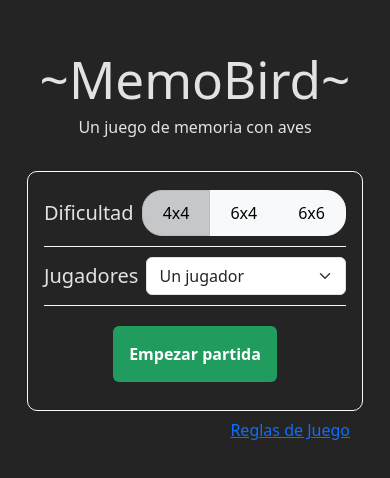
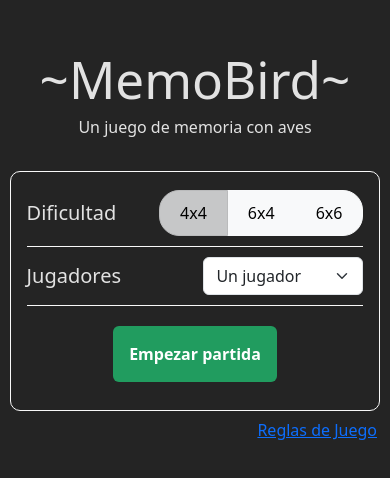
Before and after one commit to mjgalarza1/unq-ui-matias-galarza-trabajo-final, a React (Vite) app: page / in a window 390 px wide. Shown: the part 172-650 px from the top of the page. Built offline with nearby package versions, Linux system fonts and the light colour scheme.

Commit message:
Implementada Interfaz Responsive

```diff
--- a/src/components/Board/Board.css
+++ b/src/components/Board/Board.css
@@ -1,8 +1,8 @@
 .board {
     display: grid;
     grid-gap: 10px;
-    min-width: 600px;
-    min-height: 600px;
+    width: 600px;
+    height: 100%;
 }
 
 body {
@@ -10,11 +10,13 @@ body {
 }
 
 .score-and-combo-container {
+    display: flex;
+    flex-direction: column;
     padding: 0;
-    margin: 0;
+    margin-top: 16px;
 }
 
-.score-and-combo-container h2, .score-and-combo-container h3 {
+.score-and-combo-container h2 {
     margin: 4px;
 }
 
@@ -22,5 +24,21 @@ body {
     display: flex;
     flex-direction: column;
     align-items: center;
+    justify-content: stretch;
     position: relative;
+    height: 100%;
 }
+
+.board-container > :first-child {
+    flex-grow: 1;
+}
+
+.board-container > :last-child {
+    flex-grow: 0;
+}
+
+@media (max-width: 600px) {
+    .board {
+        width: 100%;
+    }
+}
--- a/src/components/Board/Board.jsx
+++ b/src/components/Board/Board.jsx
@@ -99,7 +99,7 @@ function Board() {
             </div>
             <div className="score-and-combo-container">
                 <h2>Puntaje: {score}</h2>
-                <h3>Combo: x{combo}</h3>
+                <p className="mb-0 fst-italic">( Combo: x{combo} )</p>
             </div>
         </div>
     );
--- a/src/components/MemoCard/MemoCard.css
+++ b/src/components/MemoCard/MemoCard.css
@@ -30,13 +30,16 @@
     position: relative;
     width: 100%;
     height: 100%;
+    min-height: 16px;
     align-items: center;
     transition: transform 0.6s;
     transform-style: preserve-3d;
 }
 
-.memo-card-back img {
-    width: 95%;
+.memo-card-image {
+    max-width: 95%;
+    max-height: 95%;
+    object-fit: contain;
 }
 
 .memo-card-flipped {
@@ -61,6 +64,8 @@
     transition: transform 0.3s ease;
 }
 
-.memo-card-front:hover {
-    transform: scale(1.10);
+@media (hover: hover) and (pointer: fine) {
+    .memo-card-front:hover {
+        transform: scale(1.10);
+    }
 }
--- a/src/index.css
+++ b/src/index.css
@@ -55,16 +55,3 @@ button:focus,
 button:focus-visible {
   outline: 4px auto -webkit-focus-ring-color;
 }
-
-@media (prefers-color-scheme: light) {
-  :root {
-    color: #213547;
-    background-color: #ffffff;
-  }
-  a:hover {
-    color: #747bff;
-  }
-  button {
-    background-color: #f9f9f9;
-  }
-}
--- a/src/pages/Game/Game.css
+++ b/src/pages/Game/Game.css
@@ -4,6 +4,24 @@
     justify-content: center;
     gap: 2em;
     text-align: center;
+    min-height: 150px;
     height: 100vh;
     width: 600px;
+    padding: 1em 1em;
 }
+
+.game-board-title {
+    margin: 0;
+}
+
+@media (max-width: 600px) {
+    .game-board-container {
+        width: 100vw;
+    }
+}
+
+@media (max-width: 500px) {
+    .game-board-title {
+        font-size: 2em;
+    }
+}
--- a/src/pages/Game/Game.jsx
+++ b/src/pages/Game/Game.jsx
@@ -9,7 +9,7 @@ function Game() {
     return (
         <>
             <div className="game-board-container">
-                <h1 style={{margin: 0}}>¡Descubre las aves!</h1>
+                <h1 className="game-board-title">¡Descubre las aves!</h1>
                 <Board />
                 <Button text='Volver al menú' onClick={() => navigate('/home')} />
             </div>
--- a/src/pages/Home/Home.css
+++ b/src/pages/Home/Home.css
@@ -1,9 +1,13 @@
+.main-menu-wrapper {
+    display: flex;
+    flex-direction: column;
+}
+
 .main-menu-container {
     display: flex;
     flex-direction: column;
     gap: 1em;
-    max-width: 360px;
-
+    width: 600px;
 }
 
 .game-title {
@@ -16,6 +20,7 @@
     display: flex;
     flex-direction: column;
     padding: 0.5em 1em;
+    margin: 0 0.6em;
     border: solid 1px #f9f9f9;
     border-radius: 10px;
 }
@@ -28,6 +33,11 @@
     gap: 0.5em;
     border-bottom: solid 1px #f9f9f9;
     padding: 10px 0;
+    width: 100%;
+}
+
+.players-select {
+    width: 160px;
 }
 
 .main-menu-buttons {
@@ -47,3 +57,21 @@
     background-color: white;
     color: black;
 }
+
+@media (max-width: 600px) {
+    .main-menu-container {
+        width: 100vw;
+    }
+}
+
+@media (max-width: 350px) {
+    .game-option {
+        display: flex;
+        flex-direction: column;
+        justify-content: center;
+    }
+
+    .game-title h1 {
+        font-size: 2rem;
+    }
+}
--- a/src/pages/Home/Home.jsx
+++ b/src/pages/Home/Home.jsx
@@ -17,11 +17,12 @@ function Home() {
 
     return (
         <>
+            <div className="main-menu-wrapper">
+
                 <div className="main-menu-container">
-
                     <div className="game-title">
                         <h1>~MemoBird~</h1>
-                    <p>Un juego de memoria con aves</p>
+                        <p className="text-center">Un juego de memoria con aves</p>
                     </div>
 
                     <div className="game-options-wrapper">
@@ -33,7 +34,7 @@ function Home() {
 
                         <div className="game-option">
                             <h5 className="m-0">Jugadores</h5>
-                        <Form.Select defaultValue="1">
+                            <Form.Select defaultValue="1" className="players-select">
                                 <option value="1">Un jugador</option>
                                 <option value="2">Dos jugadores</option>
                             </Form.Select>
@@ -43,10 +44,12 @@ function Home() {
                             <Button text={"Empezar partida"} onClick={() => navigate(`/game/${difficultyValue}`)}/>
                         </div>
                     </div>
+                </div>
 
-            </div>
                 <div className="text-end">
                     <BootstrapButton variant="link" onClick={() => navigate('/rules')}>Reglas de Juego</BootstrapButton>
+                </div>
+
             </div>
         </>
     );
```
Lines whose indentation alone changed are shown as unchanged.
